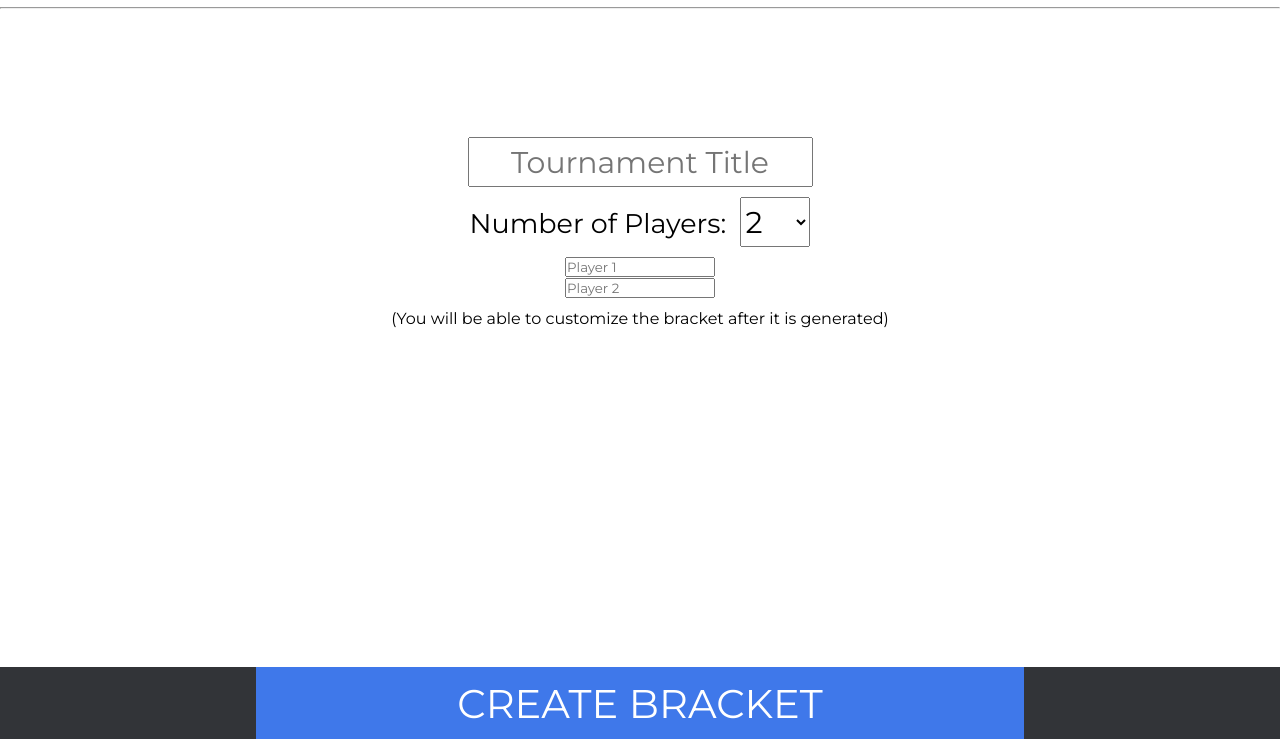
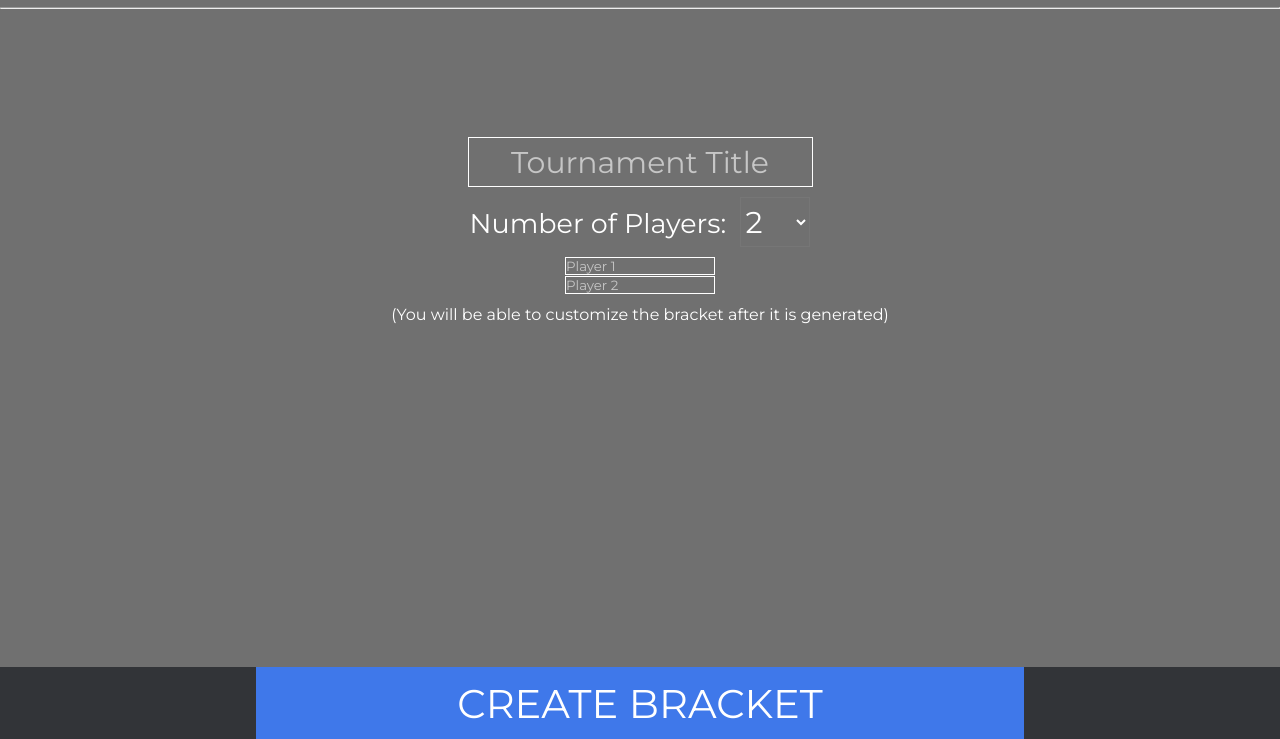
Before and after one commit to shotgoose/bracketgenerator, a plain HTML site: page index.html in a window 1280 px wide. Shown: the part 61-800 px from the top of the page. Drawn offline with Linux system fonts and the light colour scheme.

Commit message:
Add files via upload
-changed color palette to make it easier on the eyes

```diff
--- a/program.js
+++ b/program.js
@@ -184,7 +184,7 @@ document.getElementById("edit").onclick = function () {
                 input.setAttribute("id", "editinput" + i)
                 input.setAttribute("class", "playerInput");
                 input.setAttribute("value", text);
-                input.setAttribute("placeholder", "Player Name");
+                input.setAttribute("placeholder", "Player");
                 document.getElementById("random" + i).parentNode.replaceChild(input, document.getElementById("random" + i));
             }
             i = i + 1;
@@ -192,6 +192,7 @@ document.getElementById("edit").onclick = function () {
         var boxes = document.getElementsByClassName("playerSlot");
         var extraboxes = Array.from(boxes);
         i = 0;
+        console.log(extraboxes);
         while (extraboxes[i] != null && extraboxes[i].innerHTML == " ") {
             var input = document.createElement("input");
             input.setAttribute("id", "extraeditinput" + i)
--- a/style.css
+++ b/style.css
@@ -1,4 +1,6 @@
 body {
+    background: #707070;
+    color: white;
 }
 
 * {
@@ -6,6 +8,32 @@ body {
     padding: 0;
     box-sizing: border-box;
     font-family: 'Montserrat', sans-serif;
+}
+
+input {
+    background: #707070;
+}
+
+.match input {
+    background: white;
+}
+
+#tournamentTitle::placeholder {
+    color: #c6c6c6;
+}
+
+.playerNames::placeholder {
+    color: #c6c6c6;
+}
+
+.playerNames {
+    border: 1px solid white;
+    color: white;
+}
+
+#select {
+    color: white;
+    background: #707070;
 }
 
 #bot-bar {
@@ -80,10 +108,12 @@ body {
 
 #tournamentTitle {
     font-size: 30px;
-    color: black;
+    color: white;
     height: 50px;
     width: 345px;
     text-align: center;
+    border: 1px solid white;
+    color: white;
 }
 
 .playerInput {
```
